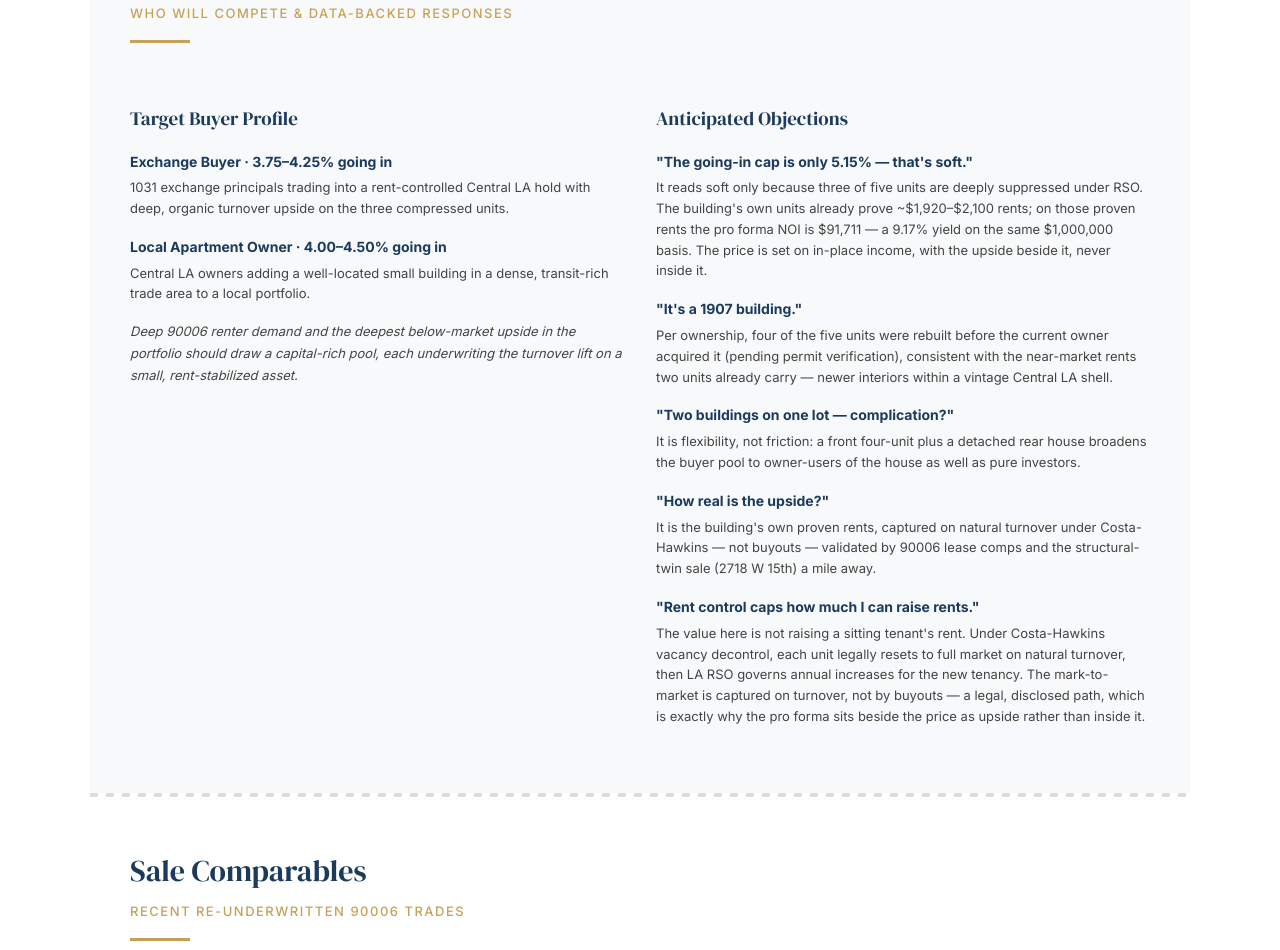
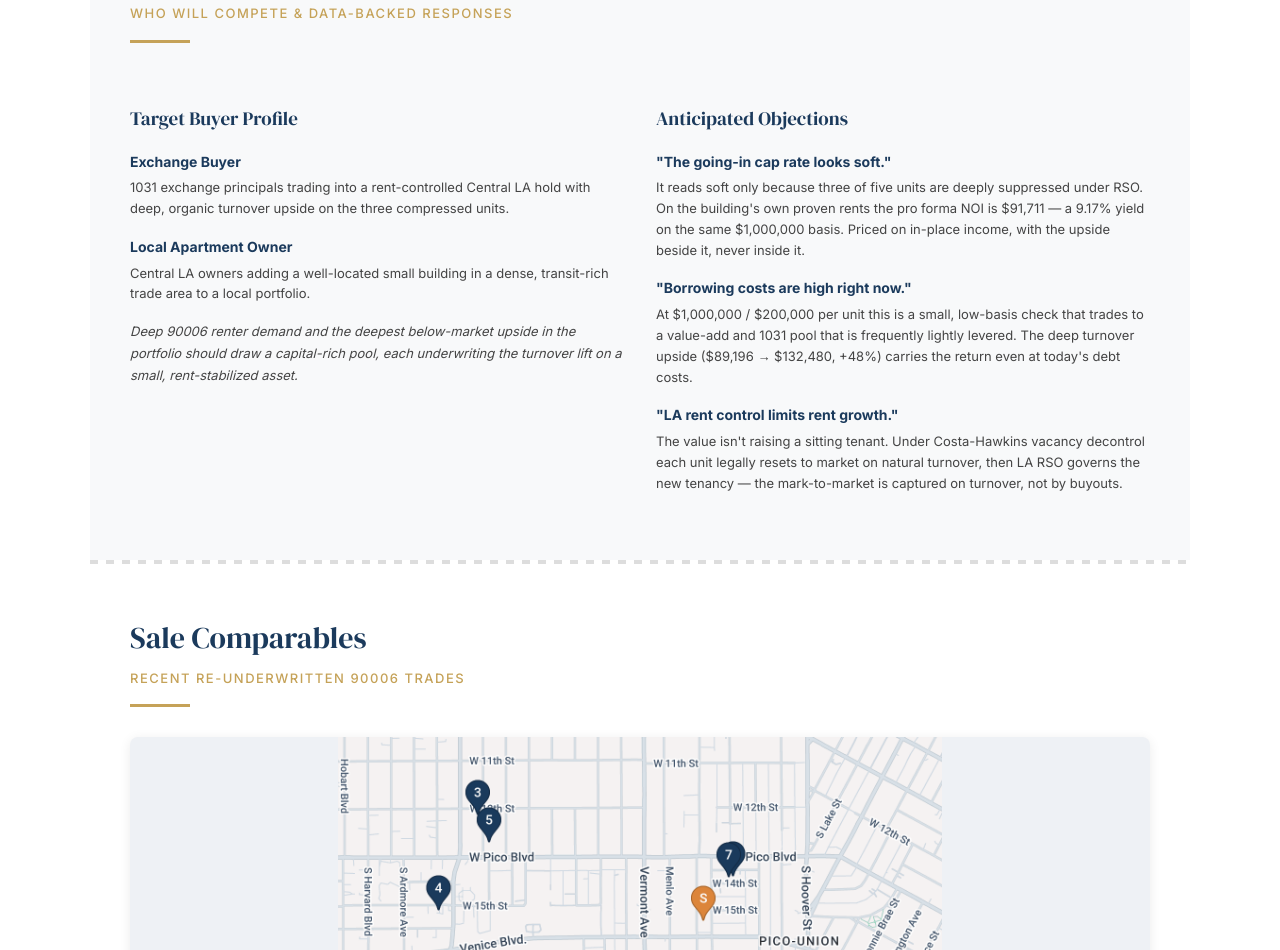
Before and after one commit to LAAA-Deploys/1512-s-westmoreland-bov, a plain HTML site: page index.html in a window 1280 px wide. Shown: the part 7168-8118 px from the top of the page. Drawn offline with Linux system fonts and the light colour scheme.

Commit message:
Buyer profile: drop cap tags; objections -> low cap, borrowing cost, LA regulation

```diff
--- a/index.html
+++ b/index.html
@@ -484,16 +484,14 @@ td.num, th.num { text-align: right; }
   <div class="section-divider"></div>
   <div class="buyer-split">
     <div class="buyer-split-left"><h3 class="sub-heading">Target Buyer Profile</h3>
-      <div class="obj-item"><p class="obj-q">Exchange Buyer &middot; 3.75&ndash;4.25% going in</p><p class="obj-a">1031 exchange principals trading into a rent-controlled Central LA hold with deep, organic turnover upside on the three compressed units.</p></div>
-      <div class="obj-item"><p class="obj-q">Local Apartment Owner &middot; 4.00&ndash;4.50% going in</p><p class="obj-a">Central LA owners adding a well-located small building in a dense, transit-rich trade area to a local portfolio.</p></div>
+      <div class="obj-item"><p class="obj-q">Exchange Buyer</p><p class="obj-a">1031 exchange principals trading into a rent-controlled Central LA hold with deep, organic turnover upside on the three compressed units.</p></div>
+      <div class="obj-item"><p class="obj-q">Local Apartment Owner</p><p class="obj-a">Central LA owners adding a well-located small building in a dense, transit-rich trade area to a local portfolio.</p></div>
       <p class="bp-closing">Deep 90006 renter demand and the deepest below-market upside in the portfolio should draw a capital-rich pool, each underwriting the turnover lift on a small, rent-stabilized asset.</p>
     </div>
     <div class="buyer-split-right"><h3 class="sub-heading">Anticipated Objections</h3>
-      <div class="obj-item"><p class="obj-q">"The going-in cap is only 5.15% &mdash; that's soft."</p><p class="obj-a">It reads soft only because three of five units are deeply suppressed under RSO. The building's own units already prove ~$1,920&ndash;$2,100 rents; on those proven rents the pro forma NOI is $91,711 &mdash; a 9.17% yield on the same $1,000,000 basis. The price is set on in-place income, with the upside beside it, never inside it.</p></div>
-      <div class="obj-item"><p class="obj-q">"It's a 1907 building."</p><p class="obj-a">Per ownership, four of the five units were rebuilt before the current owner acquired it (pending permit verification), consistent with the near-market rents two units already carry &mdash; newer interiors within a vintage Central LA shell.</p></div>
-      <div class="obj-item"><p class="obj-q">"Two buildings on one lot &mdash; complication?"</p><p class="obj-a">It is flexibility, not friction: a front four-unit plus a detached rear house broadens the buyer pool to owner-users of the house as well as pure investors.</p></div>
-      <div class="obj-item"><p class="obj-q">"How real is the upside?"</p><p class="obj-a">It is the building's own proven rents, captured on natural turnover under Costa-Hawkins &mdash; not buyouts &mdash; validated by 90006 lease comps and the structural-twin sale (2718 W 15th) a mile away.</p></div>
-      <div class="obj-item"><p class="obj-q">"Rent control caps how much I can raise rents."</p><p class="obj-a">The value here is not raising a sitting tenant's rent. Under Costa-Hawkins vacancy decontrol, each unit legally resets to full market on natural turnover, then LA RSO governs annual increases for the new tenancy. The mark-to-market is captured on turnover, not by buyouts &mdash; a legal, disclosed path, which is exactly why the pro forma sits beside the price as upside rather than inside it.</p></div>
+      <div class="obj-item"><p class="obj-q">"The going-in cap rate looks soft."</p><p class="obj-a">It reads soft only because three of five units are deeply suppressed under RSO. On the building's own proven rents the pro forma NOI is $91,711 &mdash; a 9.17% yield on the same $1,000,000 basis. Priced on in-place income, with the upside beside it, never inside it.</p></div>
+      <div class="obj-item"><p class="obj-q">"Borrowing costs are high right now."</p><p class="obj-a">At $1,000,000 / $200,000 per unit this is a small, low-basis check that trades to a value-add and 1031 pool that is frequently lightly levered. The deep turnover upside ($89,196 &rarr; $132,480, +48%) carries the return even at today's debt costs.</p></div>
+      <div class="obj-item"><p class="obj-q">"LA rent control limits rent growth."</p><p class="obj-a">The value isn't raising a sitting tenant. Under Costa-Hawkins vacancy decontrol each unit legally resets to market on natural turnover, then LA RSO governs the new tenancy &mdash; the mark-to-market is captured on turnover, not by buyouts.</p></div>
     </div>
   </div>
 </div>
```
